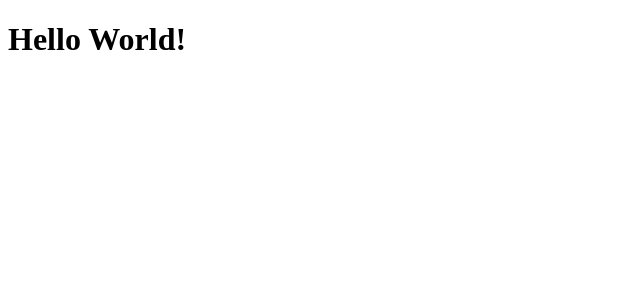
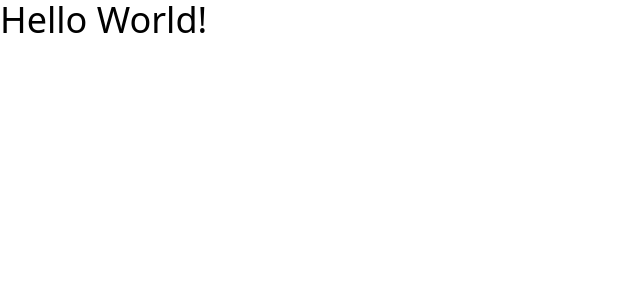
Before and after one commit to zamora-carlos/TodoApp, a React (Vite) app in the folder frontend/: page / in a window 1280 px wide. Shown: the top 300 px of the page, without its empty margins (0-640 px from the left). Built offline with nearby package versions, Linux system fonts and the light colour scheme.

Commit message:
chore: install tailwindcss

```diff
--- a/frontend/package.json
+++ b/frontend/package.json
@@ -11,8 +11,10 @@
     "format": "npx prettier --write 'src/**/*.{js,jsx,ts,tsx}'"
   },
   "dependencies": {
+    "@tailwindcss/vite": "^4.0.6",
     "react": "^19.0.0",
-    "react-dom": "^19.0.0"
+    "react-dom": "^19.0.0",
+    "tailwindcss": "^4.0.6"
   },
   "devDependencies": {
     "@eslint/js": "^9.19.0",
--- a/frontend/src/App.tsx
+++ b/frontend/src/App.tsx
@@ -1,5 +1,5 @@
 function App() {
-  return <h1>Hello World!</h1>;
+  return <h1 className="text-4xl">Hello World!</h1>;
 }
 
 export default App;
--- /dev/null
+++ b/frontend/src/index.css
@@ -0,0 +1 @@
+@import 'tailwindcss';
--- a/frontend/src/main.tsx
+++ b/frontend/src/main.tsx
@@ -1,6 +1,7 @@
 import { StrictMode } from 'react';
 import { createRoot } from 'react-dom/client';
 import App from './App.tsx';
+import './index.css';
 
 createRoot(document.getElementById('root')!).render(
   <StrictMode>
--- a/frontend/vite.config.ts
+++ b/frontend/vite.config.ts
@@ -1,9 +1,10 @@
 import { defineConfig } from 'vite';
 import react from '@vitejs/plugin-react';
+import tailwindcss from '@tailwindcss/vite';
 
 // https://vite.dev/config/
 export default defineConfig({
-  plugins: [react()],
+  plugins: [react(), tailwindcss()],
   server: {
     port: 8080,
   },
```
Also changed, not shown: 1 other file (tests, documents, lock files or other folders).
